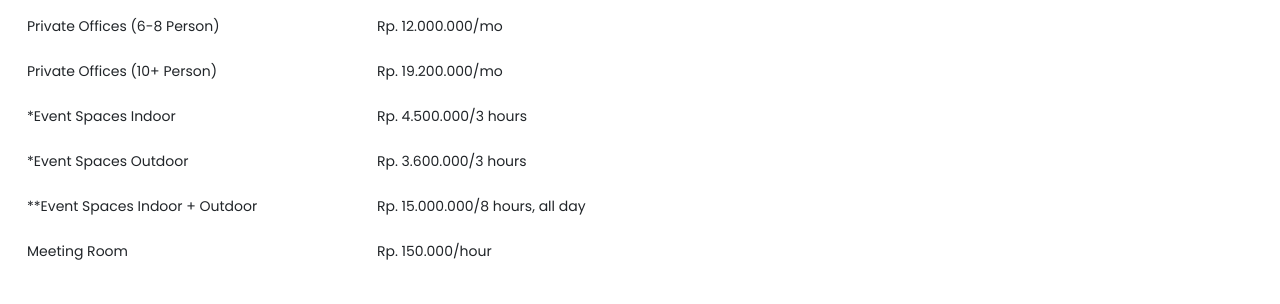
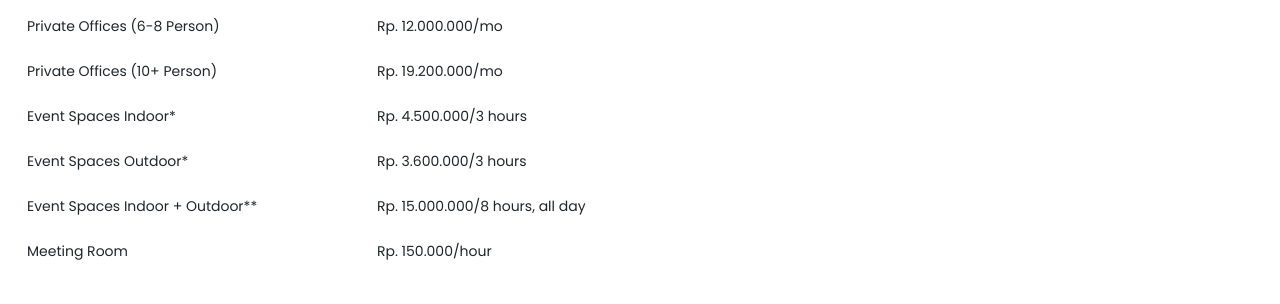
Before and after one commit to kemtol/wellspace, a Jekyll site: the page built from _product/minimalsist.markdown, in a window 1280 px wide and 900 px high, scrolled down 3902 px. Shown: the part 154-458 px from the top of the window. Built offline with Jekyll 4.4.1, drawn with Linux system fonts in a browser that asks for light colours; nearby versions of some CDN libraries; library files that are not in the unit come from our copies.

```diff
--- a/_product/minimalsist.markdown
+++ b/_product/minimalsist.markdown
@@ -13,9 +13,9 @@ price:
   Private Offices (2-4 Person): Rp. 6.500.000/mo
   Private Offices (6-8 Person): Rp. 12.000.000/mo
   Private Offices (10+ Person): Rp. 19.200.000/mo
-  "*Event Spaces Indoor": 'Rp. 4.500.000/3 hours '
-  "*Event Spaces Outdoor": Rp. 3.600.000/3 hours
-  "**Event Spaces Indoor + Outdoor": 'Rp. 15.000.000/8 hours, all day '
+  Event Spaces Indoor*: 'Rp. 4.500.000/3 hours '
+  Event Spaces Outdoor*: Rp. 3.600.000/3 hours
+  Event Spaces Indoor + Outdoor**: 'Rp. 15.000.000/8 hours, all day '
   Meeting Room: Rp. 150.000/hour
   "&nbsp": "&nbsp"
   "*Minimum 3 hours, weekdays above 6pm":
```
